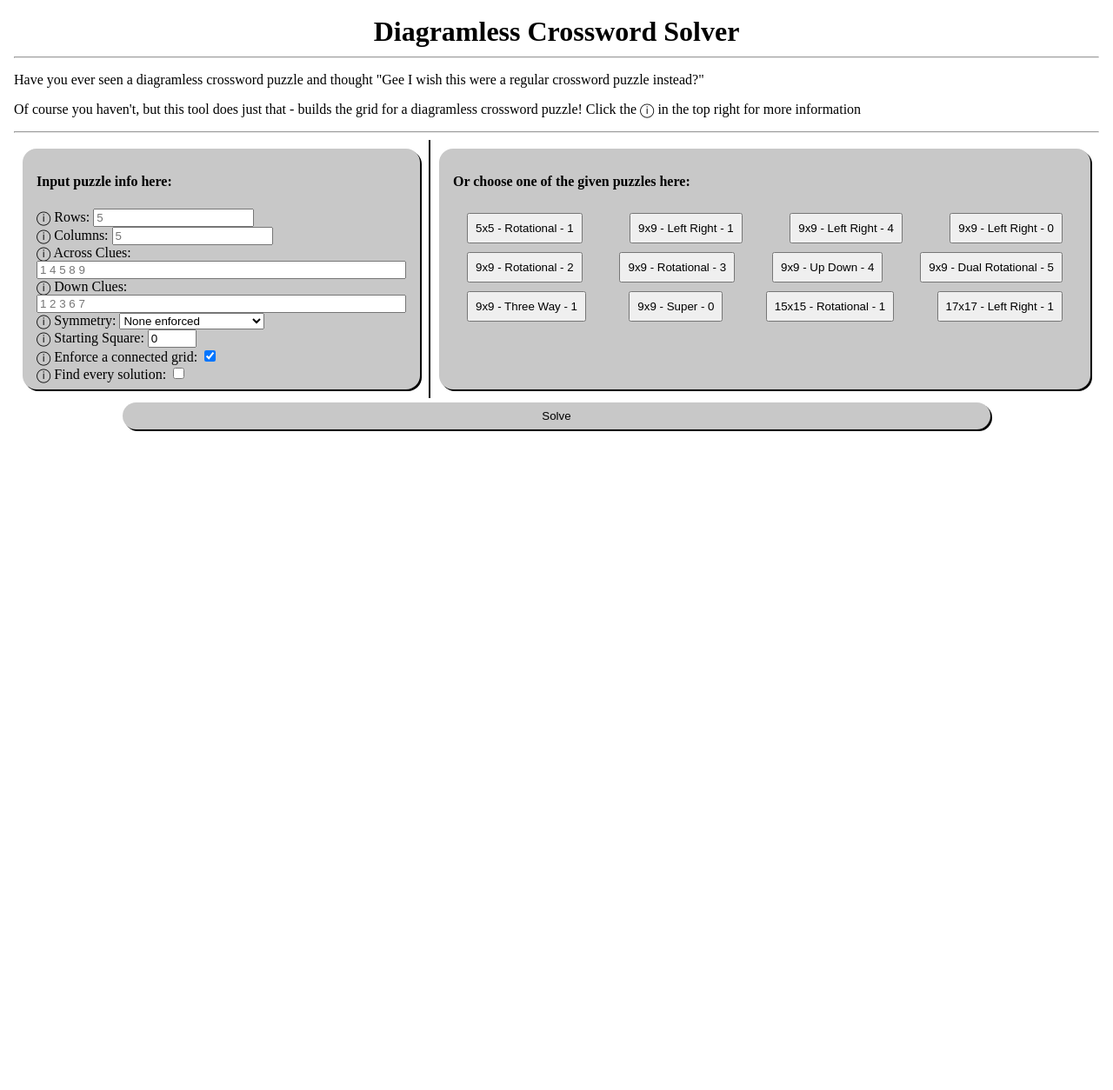
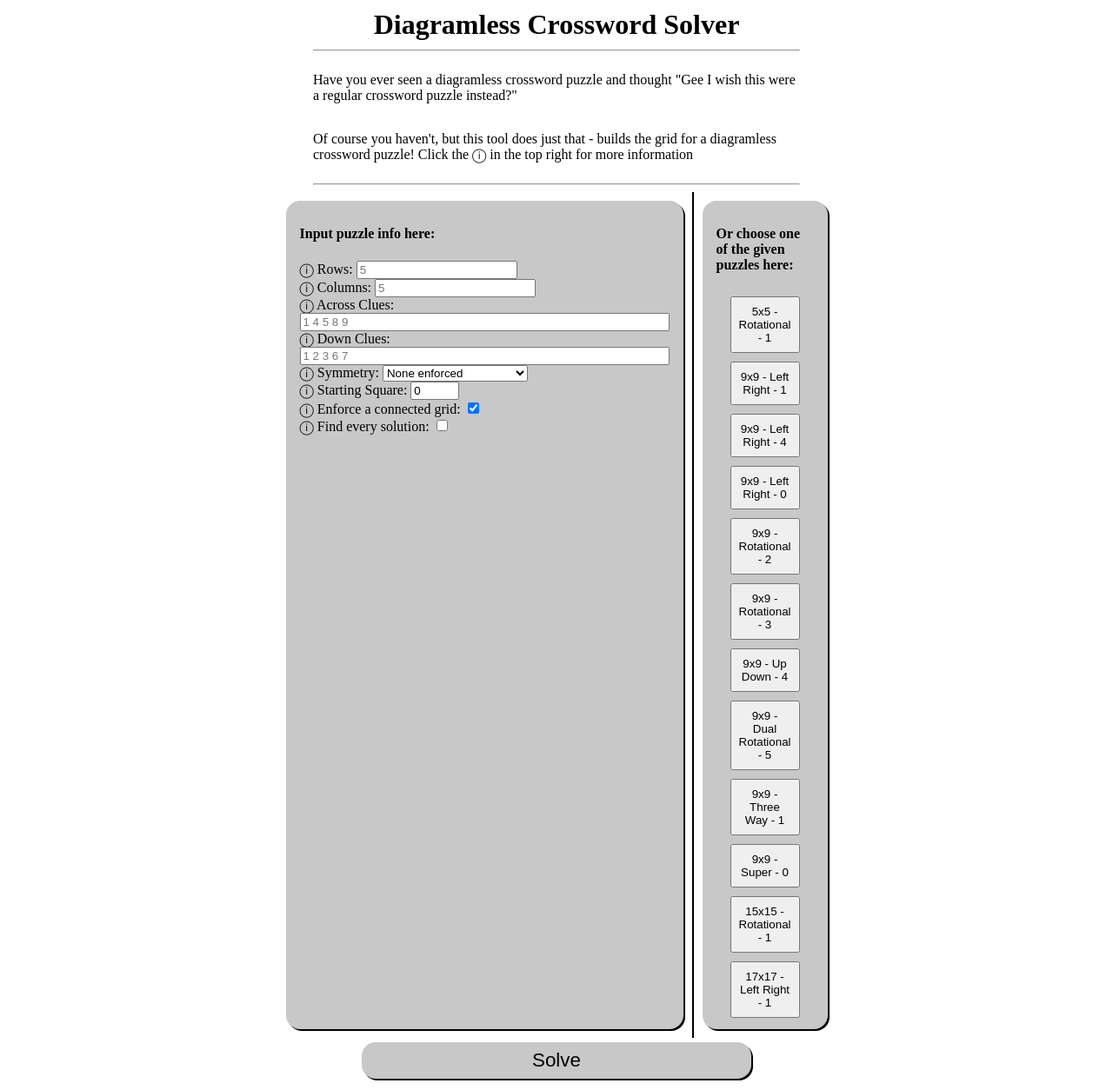
Before and after one commit to JordanKarp/diagramless-solver-web-app, a Flask app: page / in a window 1280 px wide. Shown: the whole page at 87% size. Before the commit the page ends 496 px from the top, so only its background shows below. Run offline with Flask 3, Linux system fonts and the light colour scheme; some libraries are stand-ins or nearby versions.

Commit message:
Content grid attempt

```diff
--- a/static/css/style.css
+++ b/static/css/style.css
@@ -7,13 +7,44 @@ header {
     justify-content: space-around;
     align-items: center;
 }
-body {
+
+/* body {
     max-width: 1280px;
     width: 100vw;
     height: fit-content;
     margin: 0 auto;
     padding: 1rem;
+} */
+
+.content-grid,
+.full-width {
+    --padding-inline: 2rem;
+    --content-max-width: 70ch;
+    --breakout-max-width: 85ch;
+
+    --breakout-size: calc((var(--breakout-max-width) - var(--content-max-width)) / 2 );
+
+    display: grid;
+    grid-template-columns:
+      [full-width-start] minmax(var(--padding-inline), 1fr)
+      [breakout-start] minmax(0, var(--breakout-size))
+      [content-start] min(100% - var(--padding-inline) * 2, var(--content-max-width)) [content-end]
+      minmax(0, var(--breakout-size)) [breakout-end]
+      minmax(var(--padding-inline), 1fr) [full-width-end]
 }
+
+.content-grid > * {
+  grid-column: content;
+}
+
+.content-grid > .breakout {
+  grid-column: breakout;
+}
+
+.content-grid > .full-width {
+  grid-column: full-width;
+}
+
 hr {
     margin-left: 0;
     margin-right: 0;
@@ -36,6 +67,7 @@ button {
 }
 
 .submitButton {
+    font-size: 1.4rem;
     width: 80%;
     background-color: rgb(200,200,200);
     border-radius: 16px;
--- a/templates/index.html
+++ b/templates/index.html
@@ -8,7 +8,7 @@
     <script src="https://unpkg.com/boxicons@2.1.4/dist/boxicons.js" defer></script>
     <title>Diagramless Crossword Builder</title>
 </head>
-<body>
+<body class="content-grid">
     <header>
         <a href='/'><box-icon type='solid' name='home'></box-icon></a>
         <h1 id="title">Diagramless Crossword Solver</h1>
```
